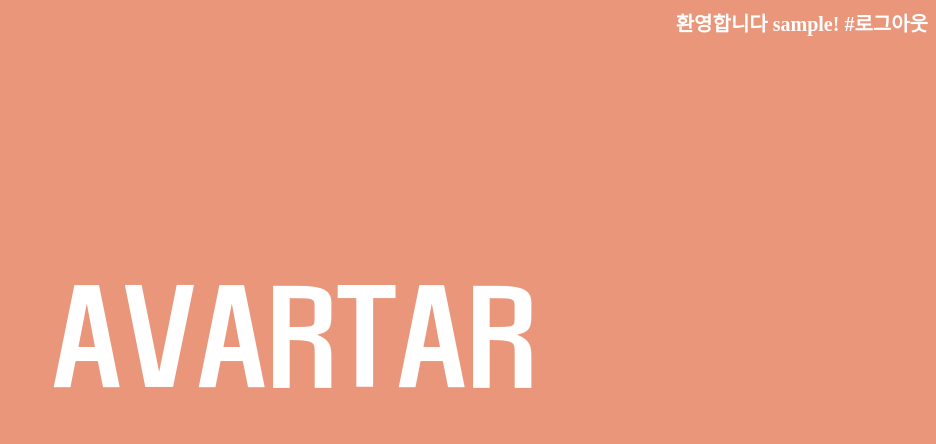
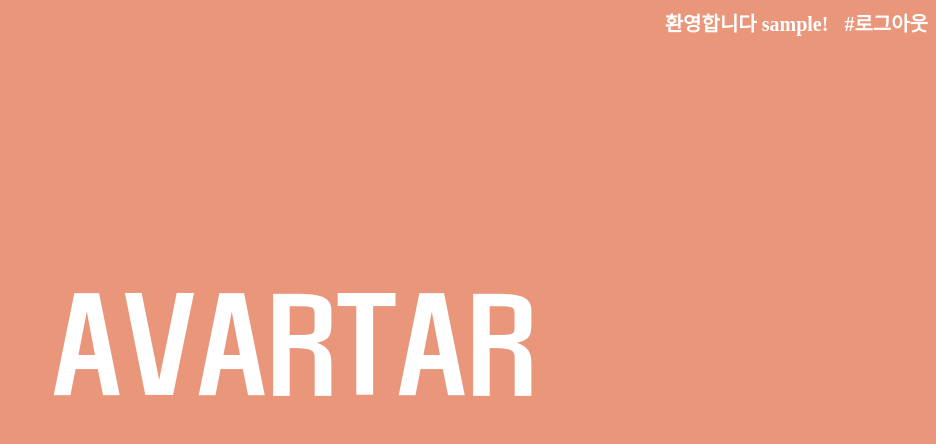
Before and after one commit to heungdol/my-first-django-blog, a Django app: page / in a window 1280 px wide. Shown: the top 444 px of the page, without its empty margins (344-1280 px from the left). Run offline with Django 3.2, Linux system fonts and the light colour scheme; the visitor is signed in with stand-in values (Sample User, id 1).

Commit message:
fix html

```diff
--- a/blog/forms.py
+++ b/blog/forms.py
@@ -2,13 +2,11 @@ from django import forms
 from .models import Post, Comment
 
 class PostForm (forms.ModelForm):
-
     class Meta:
         model = Post
-        fields = {'title', 'text',}
+        fields = {'title', 'text', }
 
 class CommentForm(forms.ModelForm):
-
     class Meta:
         model = Comment
         fields = ('text',)
--- a/blog/templates/blog/add_comment_to_post.html
+++ b/blog/templates/blog/add_comment_to_post.html
@@ -41,7 +41,7 @@
 				<form method="POST" class="post-form" style="color:black">
 					{% csrf_token %}
 					{{ form.as_p }}
-					<button type="submit" class="last">임시댓글작성</button>
+					<button type="submit" class="last">댓글작성</button>
 				</form>
 
 			</div>
--- a/blog/templates/blog/main.html
+++ b/blog/templates/blog/main.html
@@ -4,19 +4,24 @@
 <head>
     <meta charset="utf-8">
     <title>Avartar</title>
-    <link rel="stylesheet" href="{% static 'css/main.css'%}" type="text/css" />
+	<link rel="stylesheet" href="{% static 'css/etc.css'%}" type="text/css" />
+	<link rel="stylesheet" href="{% static 'css/main.css'%}" type="text/css" />
     <link rel="shortcut icon" href="{%static 'img/avartaricon.ico'%}" />
 </head>
 
 <body>
-    <header>
-        {% if user.is_authenticated %}
-			<a>환영합니다 {{ user.username }}! </a><a href="{% url 'logout' %}">#로그아웃</a>
-		{% else %}
-			<a href="{% url 'login' %}" >#로그인</a>
-			<a href="{% url 'signup' %}" >#회원가입</a>
-		{% endif %}
-    </header>
+    <body>
+		<div class="topnav">
+			<div class="search-container">
+				{% if user.is_authenticated %}
+					<a style="font-size:20;font-weight: bold;">환영합니다 {{ user.username }}! </a><a style="font-size:20;font-weight: bold;" href="{% url 'logout' %}">#로그아웃</a>
+				{% else %}
+					<a style="font-size:20;font-weight: bold;" href="{% url 'login' %}" >#로그인</a>
+					<a style="font-size:20;font-weight: bold;" href="{% url 'signup' %}" >#회원가입</a>
+				{% endif %}
+			</div>
+		</div>
+	</body>
     <main>
         <img src="{%static 'img/home.png'%}">
         <br>
--- a/blog/templates/blog/post_list.html
+++ b/blog/templates/blog/post_list.html
@@ -5,7 +5,7 @@
     <meta charset="utf-8">
     <title>Avartar</title>
     <link rel="stylesheet" href="{% static 'css/etc.css' %}" type="text/css" />
-    <link rel="shortcut icon" href="../avartaricon.ico" />
+    <link rel="shortcut icon" href="{%static 'img/avartaricon.ico'%}" />
 </head>
 
 <body>
@@ -22,7 +22,7 @@
         </div>
     </div>
     <main>
-        <h1>#전체 공개글</h1>
+        <h1>#게시판</h1>
         <table>
             <tr>
                 <th>게시글</th>
--- a/blog/templates/blog/signup.html
+++ b/blog/templates/blog/signup.html
@@ -5,7 +5,7 @@
     <meta charset="utf-8">
     <title>Avartar 회원가입</title>
     <link rel="stylesheet" href="{% static 'css/login.css' %}" type="text/css" />
-    <link rel="shortcut icon" href="../avartaricon.ico" />
+    <link rel="shortcut icon" href="{%static 'img/avartaricon.ico'%}" />
     <script>
         function myFunction() {
             var x = document.getElementById("myInput");
--- a/blog/templates/registration/login.html
+++ b/blog/templates/registration/login.html
@@ -5,7 +5,7 @@
     <meta charset="utf-8">
     <title>Avartar 로그인</title>
     <link rel="stylesheet" href="{% static 'css/login.css' %}" type="text/css" />
-    <link rel="shortcut icon" href="../avartaricon.ico" />
+    <link rel="shortcut icon" href="{%static 'img/avartaricon.ico'%}" />
     <script>
         function myFunction() {
             var x = document.getElementById("myInput");
```
Also changed, not shown: blog/templates/blog/post_detail.html (+11 -0 lines), blog/templates/blog/post_draft_list.html (+4 -4 lines), blog/templates/blog/unused/_add_comment_to_post.html (renamed from blog/templates/blog/_add_comment_to_post.html), blog/templates/blog/unused/_post_detail.html (renamed from blog/templates/blog/_post_detail.html), blog/templates/blog/unused/_post_edit.html (renamed from blog/templates/blog/_post_edit.html).
